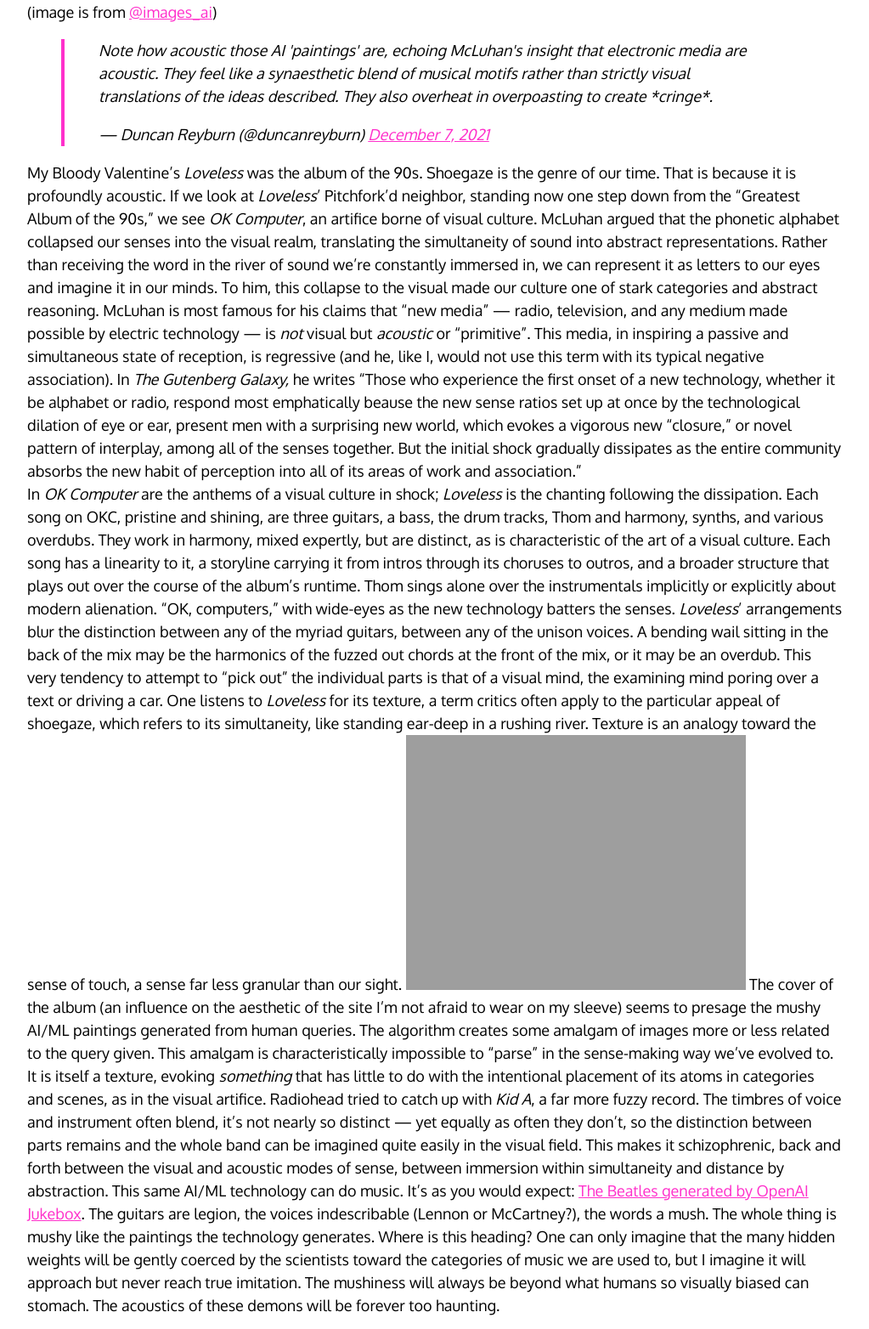
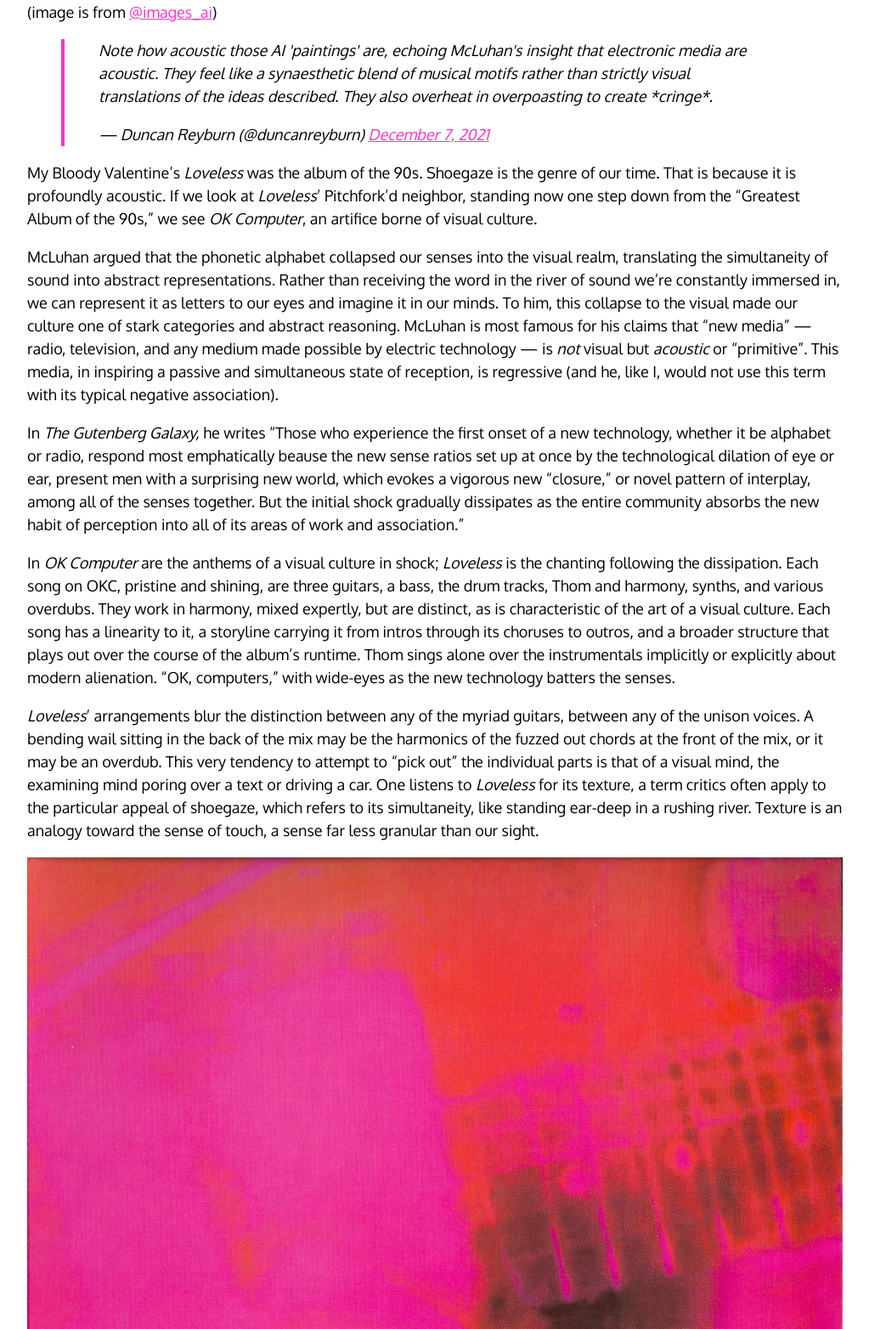
Before and after one commit to noahthorn/noahthorn.github.io, a Jekyll site: the page built from _posts/2021-12-09-Shoegaze-through-McLuhan.md, in a window 1280 px wide, cut to the strip 319-1883 px from the top of the page. Shown: the whole strip at 85% size, without its empty margins (128-1151 px from the left). Built offline with Jekyll 4.4.1, drawn with Linux system fonts in a browser that asks for light colours; our own code applies the rules of GitHub Pages for plain Markdown files; comment, search, counter and statistics services are not loaded; some of the changed text lies outside the part shown.

Commit message:
loveless image

```diff
--- a/_posts/2021-12-09-Shoegaze-through-McLuhan.markdown
+++ b/_posts/2021-12-09-Shoegaze-through-McLuhan.md
@@ -6,12 +6,20 @@ header-image: /assets/img/blog/2021-12-09/header.png
 (image is from [@images_ai](https://twitter.com/images_ai/status/1435500672024256514/photo/1))
 <blockquote class="twitter-tweet"><p lang="en" dir="ltr">Note how acoustic those AI &#39;paintings&#39; are, echoing McLuhan&#39;s insight that electronic media are acoustic. They feel like a synaesthetic blend of musical motifs rather than strictly visual translations of the ideas described. They also overheat in overpoasting to create *cringe*.</p>&mdash; Duncan Reyburn (@duncanreyburn) <a href="https://twitter.com/duncanreyburn/status/1468282113363525647?ref_src=twsrc%5Etfw">December 7, 2021</a></blockquote> <script async src="https://platform.twitter.com/widgets.js" charset="utf-8"></script>
 My Bloody Valentine's  *Loveless* was the album of the 90s. Shoegaze is the genre of our time. That is because it is profoundly acoustic. If we look at *Loveless*' Pitchfork'd neighbor, standing now one step down from the "Greatest Album of the 90s," we see  *OK Computer*, an artifice borne of visual culture.
+
 McLuhan argued that the phonetic alphabet collapsed our senses into the visual realm, translating the simultaneity of sound into abstract representations. Rather than receiving the word in the river of sound we're constantly immersed in, we can represent it as letters to our eyes and imagine it in our minds. To him, this collapse to the visual made our culture one of stark categories and abstract reasoning. McLuhan is most famous for his claims that "new media" — radio, television, and any medium made possible by electric technology — is  *not* visual but  *acoustic* or "primitive". This media, in inspiring a passive and simultaneous state of reception, is regressive (and he, like I, would not use this term with its typical negative association).
-In  *The Gutenberg Galaxy,* he writes "Those who experience the first onset of a new technology, whether it be alphabet or radio, respond most emphatically beause the new sense ratios set up at once by the technological dilation of eye or ear, present men with a surprising new world, which evokes a vigorous new "closure," or novel pattern of interplay, among all of the senses together. But the initial shock gradually dissipates as the entire community absorbs the new habit of perception into all of its areas of work and association."
+
+In *The Gutenberg Galaxy,* he writes "Those who experience the first onset of a new technology, whether it be alphabet or radio, respond most emphatically beause the new sense ratios set up at once by the technological dilation of eye or ear, present men with a surprising new world, which evokes a vigorous new "closure," or novel pattern of interplay, among all of the senses together. But the initial shock gradually dissipates as the entire community absorbs the new habit of perception into all of its areas of work and association."
+
 In *OK Computer* are the anthems of a visual culture in shock;  *Loveless* is the chanting following the dissipation. Each song on OKC, pristine and shining, are three guitars, a bass, the drum tracks, Thom and harmony, synths, and various overdubs. They work in harmony, mixed expertly, but are distinct, as is characteristic of the art of a visual culture. Each song has a linearity to it, a storyline carrying it from intros through its choruses to outros, and a broader structure that plays out over the course of the album's runtime. Thom sings alone over the instrumentals implicitly or explicitly about modern alienation. "OK, computers," with wide-eyes as the new technology batters the senses.
+
 *Loveless*' arrangements blur the distinction between any of the myriad guitars, between any of the unison voices. A bending wail sitting in the back of the mix may be the harmonics of the fuzzed out chords at the front of the mix, or it may be an overdub. This very tendency to attempt to "pick out" the individual parts is that of a visual mind, the examining mind poring over a text or driving a car.  One listens to *Loveless* for its texture, a term critics often apply to the particular appeal of shoegaze, which refers to its simultaneity, like standing ear-deep in a rushing river. Texture is an analogy toward the sense of touch, a sense far less granular than our sight.
-![](/_image/2021-12-09/2021-12-09-19-12-56@2x.jpg)
+
+![](/assets/img/blog/2021-12-09/loveless.jpeg)
+
 The cover of the album (an influence on the aesthetic of the site I'm not afraid to wear on my sleeve) seems to presage the mushy AI/ML paintings generated from human queries. The algorithm creates some amalgam of images more or less related to the query given. This amalgam is characteristically impossible to "parse" in the sense-making way we've evolved to. It is itself a texture, evoking  *something* that has little to do with the intentional placement of its atoms in categories and scenes, as in the visual artifice.
 Radiohead tried to catch up with  *Kid A*, a far more fuzzy record. The timbres of voice and instrument often blend, it's not nearly so distinct — yet equally as often they don't, so the distinction between parts remains and the whole band can be imagined quite easily in the visual field. This makes it schizophrenic, back and forth between the visual and acoustic modes of sense, between immersion within simultaneity and distance by abstraction.
+
 This same AI/ML technology can do music. It's as you would expect: [The Beatles generated by OpenAI Jukebox](https://youtu.be/yZu24pddzwk?t=694). The guitars are legion, the voices indescribable (Lennon or McCartney?), the words a mush. The whole thing is mushy like the paintings the technology generates.
+
 Where is this heading? One can only imagine that the many hidden weights will be gently coerced by the scientists toward the categories of music we are used to, but I imagine it will approach but never reach true imitation. The mushiness will always be beyond what humans so visually biased can stomach. The acoustics of these demons will be forever too haunting.
--- a/_sass/base.scss
+++ b/_sass/base.scss
@@ -88,6 +88,10 @@ body {
 			background-color: $grey;
 			color: #ffffff;
 		}
+		img {
+			max-width: 960px;
+			height: auto;
+		}
 	}
 
 	h1.post-title {
```
Also changed, not shown: assets/img/blog/2021-12-09/loveless.jpeg (added), 4 other files.
